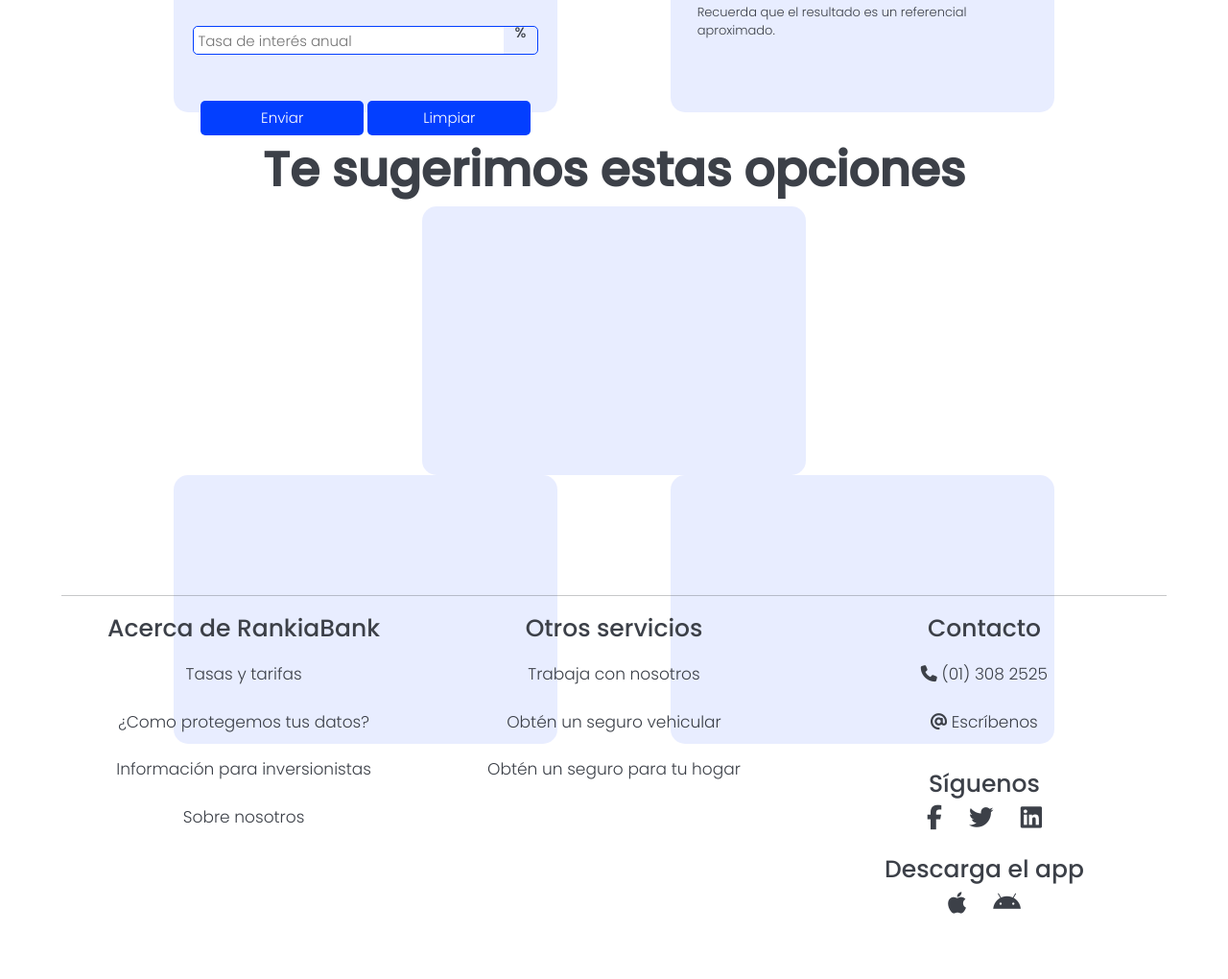
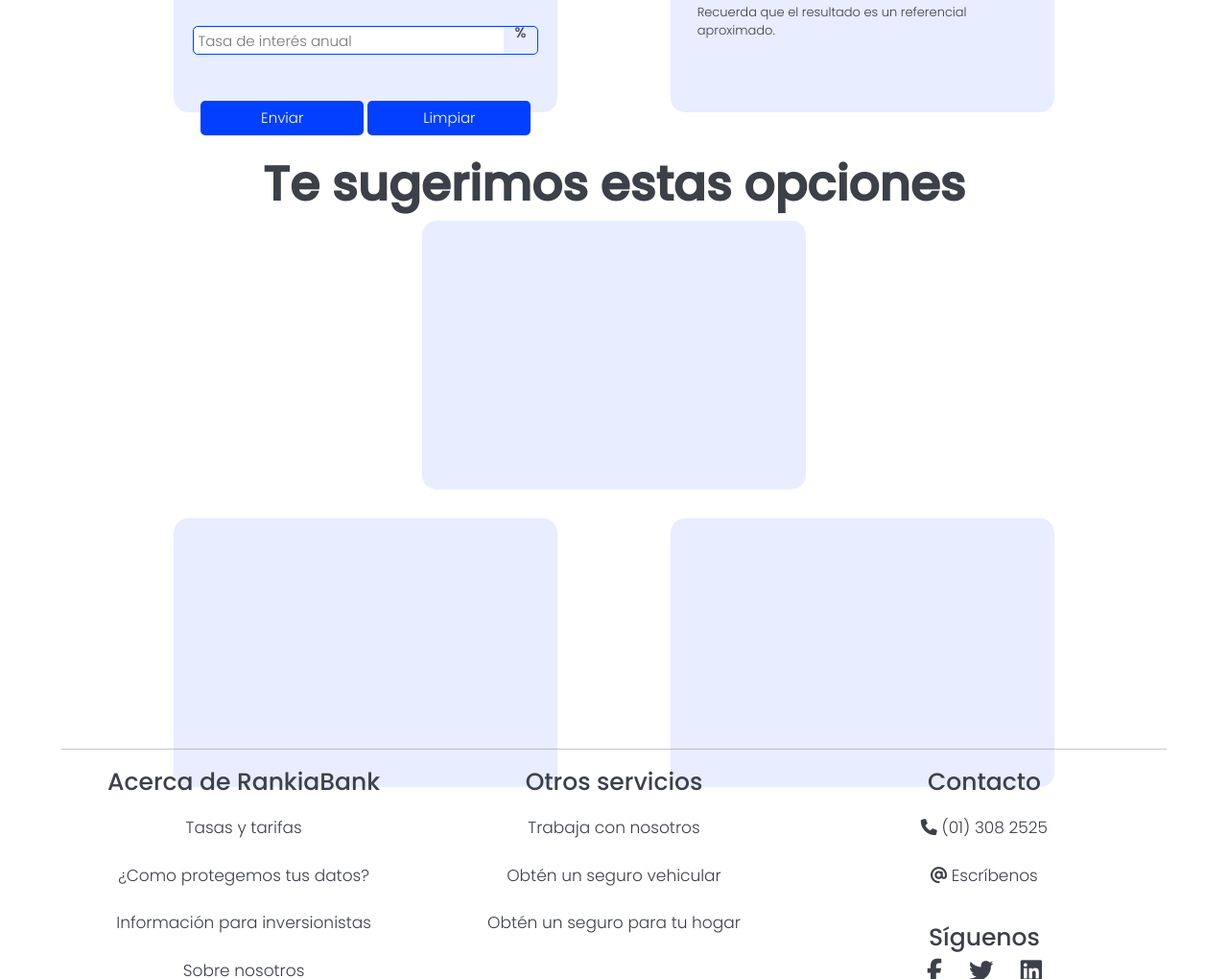
Before and after one commit to AntoDonayre/preEntrega-Donayre-RankiaBank, a website: page pages/simulator.html in a window 1280 px wide. Shown: the part 908-1928 px from the top of the page at 96% size. Drawn offline with nearby package versions, Linux system fonts and the light colour scheme.

Commit message:
02-11-2022-2

```diff
--- a/scss/layout/_main.scss
+++ b/scss/layout/_main.scss
@@ -341,7 +341,7 @@ main{
         }
         .simulatordownerCont{
             width: 100%;
-            height: 130vh;
+            height: 150vh;
             .oddTittle{
                 h2{
                     margin: 15px 0px 15px 0px;
@@ -579,10 +579,11 @@ main{
                 font-family: 'Poppins';
                 color: $grease;
                 width: 100%;
-                height: auto;
+                height: 80vh;
                 display: flex;
                 flex-direction: column;
                 .prestSugerido{
+                    margin: 15px 0px;
                     width: 100%;
                     display: flex;
                     flex-direction: column;
@@ -616,6 +617,7 @@ main{
                     }
                 }
                 .prest1y2Cont{
+                    margin: 15px 0px;
                     width: 100%;
                     height: 50%;
                     display: flex;
@@ -627,6 +629,16 @@ main{
                         height: 280px;
                         background-color: $lightBlue;
                         border-radius: 15px;
+                        display: flex;
+                        flex-direction: column;
+                        justify-content: center;
+                        align-items: center;
+                        h4{
+                            font-size: 30px;
+                        }
+                        p{
+                            font-size: 17px;
+                        }
                     }
                 }
             }
```
Also changed, not shown: css/style.css.
